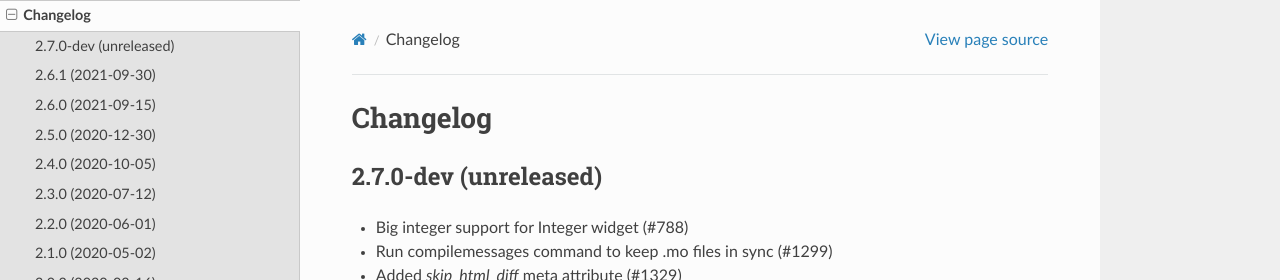
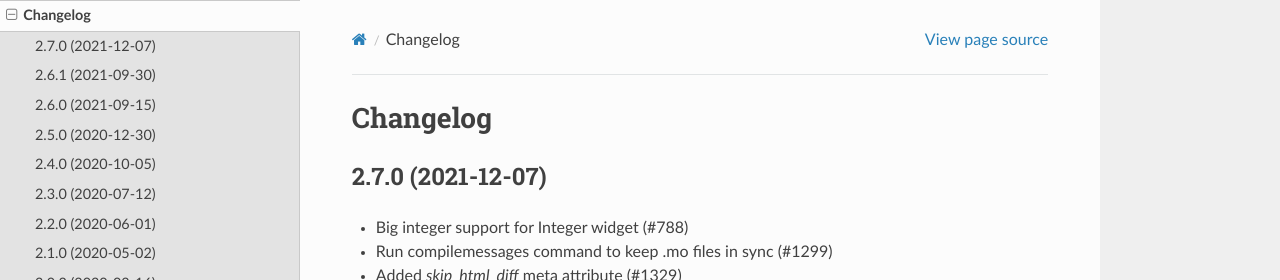
Before and after one commit to django-import-export/django-import-export, a Sphinx documentation site: the page built from docs/changelog.rst, in a window 1280 px wide and 900 px high. Shown: the top 280 px of the window. Built offline with Sphinx 7.4.7 and the Read the Docs theme 2.0.0, drawn with Linux system fonts in a browser that asks for light colours.

Commit message:
Preparing release 2.7.0

```diff
--- a/docs/changelog.rst
+++ b/docs/changelog.rst
@@ -1,8 +1,8 @@
 Changelog
 =========
 
-2.7.0-dev (unreleased)
----------
+2.7.0 (2021-12-07)
+------------------
 
 - Big integer support for Integer widget (#788)
 - Run compilemessages command to keep .mo files in sync (#1299)
--- a/import_export/__init__.py
+++ b/import_export/__init__.py
@@ -1 +1 @@
-__version__ = '2.7.0-dev'
+__version__ = '2.7.0'
```
